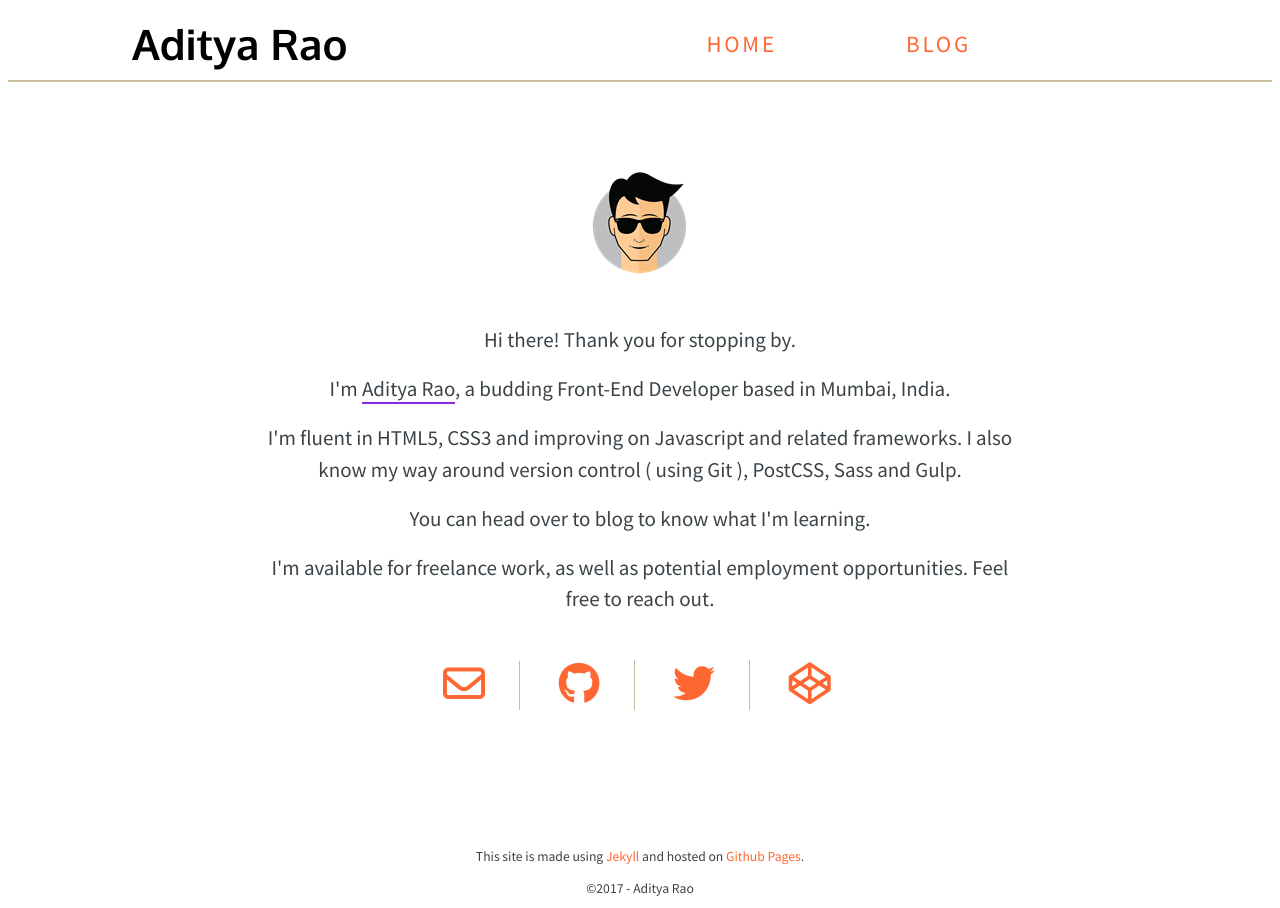
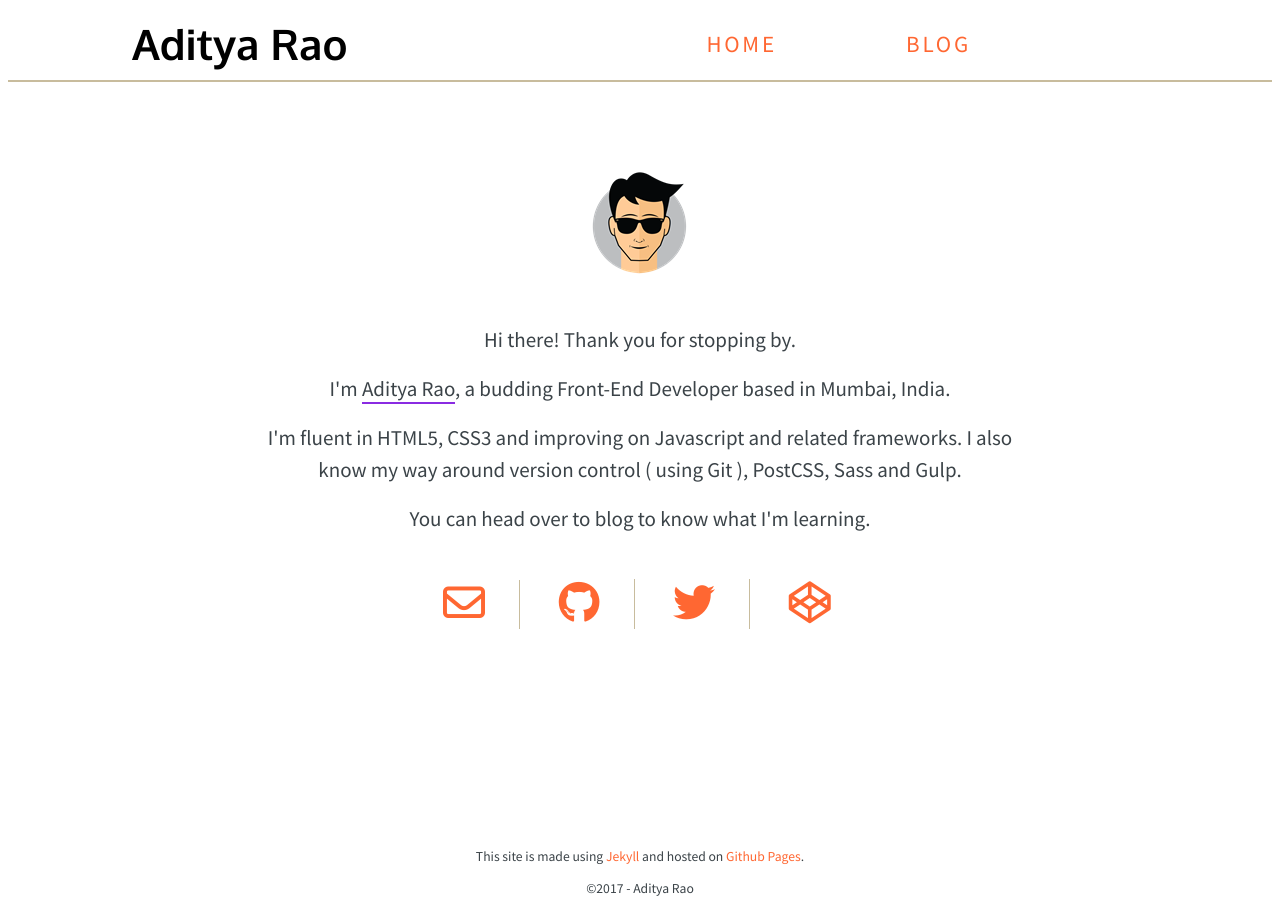
Before and after one commit to ad1tyara0/raoaditya.github.io, a Jekyll site: the page built from index.html, in a window 1280 px wide. Built offline with Jekyll 4.4.1, drawn with Linux system fonts in a browser that asks for light colours; nearby versions of some CDN libraries.

Commit message:
Minor change to bio.

```diff
--- a/index.html
+++ b/index.html
@@ -14,7 +14,7 @@ title: Aditya Rao - Homepage
         <p>I'm <span class="highlight">Aditya Rao</span>, a budding Front-End Developer based in Mumbai, India.</p>
         <p>I'm fluent in HTML5, CSS3 and improving on Javascript and related frameworks. I also know my way around version control ( using Git ), PostCSS, Sass and Gulp.</p>
         <p> You can head over to blog to know what I'm learning.</p>
-        <p>I'm available for freelance work, as well as potential employment opportunities. Feel free to reach out.</p>
+    <!-- <p>I'm available for freelance work, as well as potential employment opportunities. Feel free to reach out.</p> -->
       </div>
     </section>
     <section>
```
